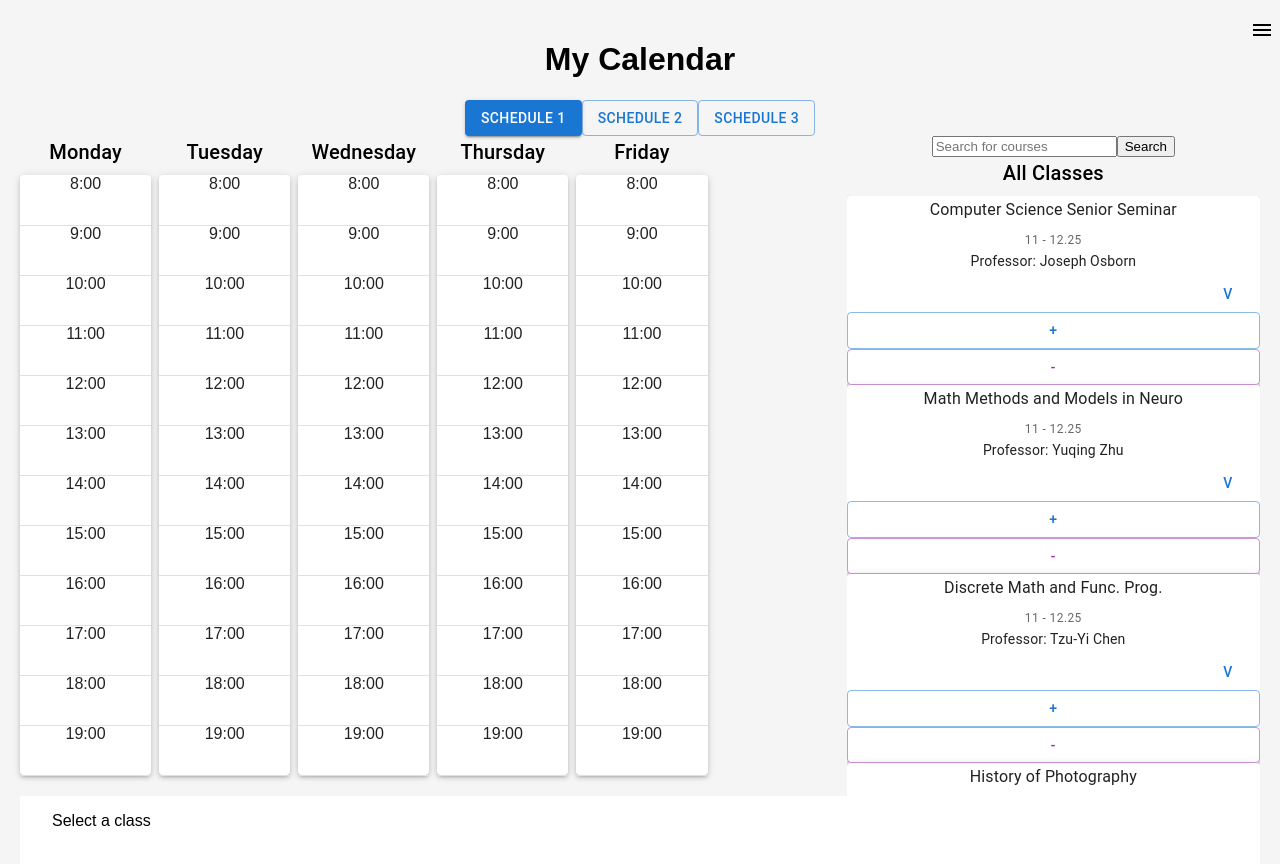
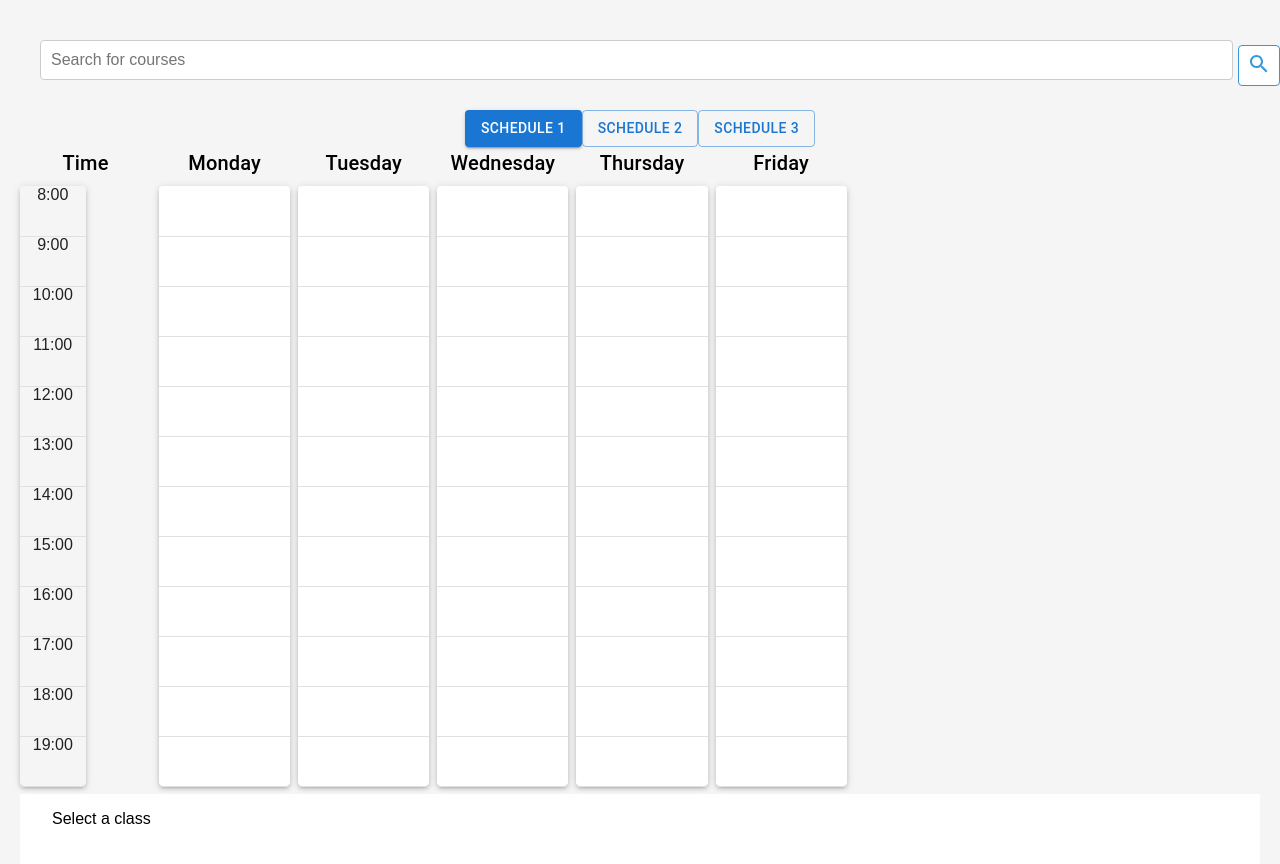
Before and after one commit to ytaa2021/p-classwise, a React (Create React App) app in the folder frontend/: page / in a window 1280 px wide. Shown: the top 864 px of the page. Built offline with nearby package versions, Linux system fonts and the light colour scheme.

Commit message:
move search to top, fix calendar time a little

```diff
--- a/frontend/package.json
+++ b/frontend/package.json
@@ -6,7 +6,7 @@
     "@emotion/react": "^11.11.1",
     "@emotion/styled": "^11.11.0",
     "@mui/icons-material": "^5.14.14",
-    "@mui/material": "^5.14.13",
+    "@mui/material": "^5.14.18",
     "@testing-library/jest-dom": "^5.17.0",
     "@testing-library/react": "^13.4.0",
     "@testing-library/user-event": "^13.5.0",
--- a/frontend/src/App.js
+++ b/frontend/src/App.js
@@ -1,6 +1,9 @@
 import React, { useState } from 'react';
 import { Grid, Paper, Typography, Divider, Button } from '@mui/material';
 import './App.css';
+import Autocomplete from '@mui/material/Autocomplete';
+import TextField from '@mui/material/TextField';
+
 
 import axios from 'axios';
 import BottomMenu from './components/BottomMenu/bottomMenu';
@@ -152,9 +155,18 @@ function App() {
 
   return (
     <div className="App">
+      <Search
+            courses={currentCourses}
+            onSearch={handleSearch}
+            allCourses={allCourses}
+            expandedBlocks={expandedBlocks}
+            addCourse={addCourse}
+            removeCourse={removeCourse}
+            toggleClassBlock={toggleClassBlock}
+            handleClassClick={handleClassClick}
+          />
       <Grid container spacing={2}>
         <Grid item xs={12}>
-          <h1>My Calendar</h1>
           {/* buttons to switch between which of the 3 schedules looking at */}
           <div>
             <Button
@@ -176,7 +188,7 @@ function App() {
               Schedule 3
             </Button>
           </div>
-          <SideMenu/>
+          {/* <SideMenu/> */}
         </Grid>
       </Grid>
       {/* container spacing is to make the calendar and search next to each other */}
@@ -184,30 +196,16 @@ function App() {
         <Grid item xs={8}>
           {/* rendering of the actual schedule grid */}
           <div className="custom-container"></div>
-            <Calendar
-              currentCourses={currentCourses}
-              addCourse={addCourse}
-              removeCourse={removeCourse}
-              initialSchedules={initialSchedules}
-              handleClassClick={handleClassClick}
-            />
-            <div/>
-        </Grid>
-        <Grid item xs={4}>
-          {/* rendering of the search bar -- need to integrate with sidemenu */}
-          <div className="custom-container"></div>
-          <Search
-            courses={currentCourses}
-            onSearch={handleSearch}
-            allCourses={allCourses}
-            expandedBlocks={expandedBlocks}
+          <Calendar
+            currentCourses={currentCourses}
             addCourse={addCourse}
             removeCourse={removeCourse}
-            toggleClassBlock={toggleClassBlock}
+            initialSchedules={initialSchedules}
             handleClassClick={handleClassClick}
           />
           <div/>
         </Grid>
+        {/* ... (existing code) */}
       </Grid>
       <BottomMenu course={selectedClass} handleClassClick={handleClassClick} />
     </div>
--- a/frontend/src/components/Calendar/calendar.css
+++ b/frontend/src/components/Calendar/calendar.css
@@ -7,3 +7,28 @@
   top: 0;
   right: 0;
 }
+
+
+.timeColumn {
+  background-color: transparent;
+}
+
+.dayColumn {
+  background-color: white;
+}
+
+
+.timeBlock {
+  position: absolute;
+  left: 0;
+  width: 100%;
+  text-align: right;
+  padding-right: 8px;
+  color: #555;
+  font-size: 14px;
+}
+
+.dayColumn {
+  position: relative;
+  height: 1200px;
+}
--- a/frontend/src/components/Calendar/calendar.js
+++ b/frontend/src/components/Calendar/calendar.js
@@ -4,7 +4,7 @@ import Search from '../Search/search';
 import { allCourses } from '../../courses/allCourses';
 
 
-const daysOfWeek = ['Monday', 'Tuesday', 'Wednesday', 'Thursday', 'Friday'];
+const daysOfWeek = ['Time', 'Monday', 'Tuesday', 'Wednesday', 'Thursday', 'Friday'];
 
 // const initialSchedules = {
 //   1: [],
@@ -46,14 +46,21 @@ const Scheduler = ({ currentCourses, addCourse, removeCourse, initialSchedules ,
           <Typography variant="h6" gutterBottom>
             {day}
           </Typography>
-            <Paper elevation={3} className="dayColumn">
+          <Paper
+            elevation={3}
+            className={`dayColumn ${day === 'Time' ? 'timeColumn' : ''}`}
+            style={{
+              background: day === 'Time' ? 'transparent' : 'white',
+              width: day === 'Time' ? '50%' : '100%',
+            }}
+          >
             {[...Array(24)].map((_, halfHour) => (
               <div
-                  className={halfHour % 2 === 0 ? "hourBlock" : "halfHour"}
+                className={halfHour % 2 === 0 ? 'hourBlock' : 'halfHour'}
                 key={halfHour}
                 style={{ top: `${halfHour * 25}px` }}
               >
-                  {halfHour % 2 === 0 && (halfHour / 2 + 8) + ":00"}
+                {day === 'Time' && halfHour % 2 === 0 && (halfHour / 2 + 8) + ':00'}
               </div>
             ))}
               {coursesByDay[day].map((course) => (
@@ -78,16 +85,6 @@ const Scheduler = ({ currentCourses, addCourse, removeCourse, initialSchedules ,
           </Grid>
         ))}
         <Grid item xs={2}>
-        {/* <Search
-            courses={currentCourses}
-            onSearch={handleSearch}
-            allCourses={allCourses}
-            expandedBlocks={expandedBlocks}
-            addCourse={addCourse}
-            removeCourse={removeCourse}
-            toggleClassBlock={toggleClassBlock}
-          /> */}
-          {/* <Search courses={currentCourses} onSearch={handleSearch} /> */}
         </Grid>
       </Grid>
     </div>
--- a/frontend/src/components/Search/search.css
+++ b/frontend/src/components/Search/search.css
@@ -8,3 +8,73 @@
     padding: 0;
     cursor: 'pointer';
   }
+
+
+.search {
+  display: flex;
+  flex-direction: column;
+  align-items: center;
+  padding: 20px;
+  width: 100%;
+}
+
+.search-bar {
+  display: flex;
+  align-items: center;
+  width: 100%;
+}
+
+input {
+  width: 100%;
+  padding: 10px;
+  margin-bottom: 10px;
+  font-size: 16px;
+  border: 1px solid #ccc;
+  border-radius: 4px;
+}
+
+.search-button {
+  font-size: 14px;
+  padding: 6px 8px;
+  color: #3498db;
+  cursor: pointer;
+  border: 1px solid #3498db;
+  background-color: #fff;
+  border-radius: 4px;
+  margin-left: 5px;
+  transition: background-color 0.3s ease, color 0.3s ease;
+}
+
+.search-button:hover {
+  background-color: #3498db;
+  color: #fff;
+}
+
+
+
+.course-list {
+  max-height: 600px;
+  overflow-y: auto;
+  width: 99%;
+}
+
+
+.classBlock {
+  width: 100%;
+  margin-bottom: 10px;
+  padding: 15px;
+  border: 1px solid #ddd;
+  border-radius: 5px;
+}
+
+
+.small-button {
+  font-size: 12px !important;
+  padding: 2px 2px !important;
+}
+
+.course-list-container {
+  height: 160px; /*  height to show three classes */
+  overflow-y: auto;
+  width: 100%;
+}
--- a/frontend/src/components/Search/search.js
+++ b/frontend/src/components/Search/search.js
@@ -1,6 +1,7 @@
-import React, { useState } from 'react';
-import { Grid, Paper, Typography, Button } from '@mui/material';
+import React, { useState, useEffect, useRef } from 'react';
+import { Paper, Typography, Button } from '@mui/material';
 import './search.css';
+import SearchIcon from '@mui/icons-material/Search';
 
 const Search = ({
   courses,
@@ -10,10 +11,11 @@ const Search = ({
   addCourse,
   removeCourse,
   toggleClassBlock,
-  handleClassClick
+  handleClassClick,
 }) => {
   const [searchTerm, setSearchTerm] = useState('');
-
+  const [showCourseList, setShowCourseList] = useState(false);
+  const searchRef = useRef(null);
 
   const handleSearch = () => {
     const filteredCourses = courses.filter((course) =>
@@ -23,71 +25,112 @@ const Search = ({
     onSearch(filteredCourses);
   };
 
+  const handleFocus = () => {
+    setShowCourseList(true);
+  };
+
+  const handleBlur = () => {
+    // Add a small delay to allow the click on the course list to register
+    setTimeout(() => {
+      setShowCourseList(false);
+    }, 200);
+  };
+
+  const handleDocumentClick = (event) => {
+    if (
+      searchRef.current &&
+      !searchRef.current.contains(event.target) &&
+      event.target.className !== 'small-button' &&
+      event.target.className !== 'classBlock'
+    ) {
+      setShowCourseList(false);
+    }
+  };
+
+  useEffect(() => {
+    document.addEventListener('mousedown', handleDocumentClick);
+
+    return () => {
+      document.removeEventListener('mousedown', handleDocumentClick);
+    };
+  }, []);
+
   return (
-    <div className="search">
+    <div className="search" ref={searchRef}>
+      <div className="search-bar">
         <input
           type="text"
           placeholder="Search for courses"
           value={searchTerm}
           onChange={(e) => setSearchTerm(e.target.value)}
+          onFocus={handleFocus}
+          onBlur={handleBlur}
         />
-      <button onClick={handleSearch}>Search</button>
+        <button className="search-button" onClick={handleSearch}>
+          <SearchIcon />
+        </button>
+      </div>
 
-      <Typography variant="h6" gutterBottom>
-        All Classes
-      </Typography>
-
-{/* max height here changes the height  of the scroll part*/}
+      {showCourseList && (
+        <div className="course-list-container">
         <div className="course-list" style={{ maxHeight: '600px', overflowY: 'auto' }}>
           {allCourses.map((course) => (
-          <Paper elevation={3} className="classBlock" key={course.title} onClick={() => handleClassClick(course)} >
+            <Paper elevation={3} className="classBlock" key={course.title} onClick={() => handleClassClick(course)}>
+              <div style={{ display: 'flex', alignItems: 'center' }}>
                 <div>
+                  <Button
+                    className="small-button"
+                    variant="outlined"
+                    color="primary"
+                    onClick={(e) => {
+                      e.stopPropagation(); // Prevent propagation to document click handler
+                      addCourse(course);
+                    }}
+                  >
+                    +
+                  </Button>
+                  <Button
+                    className="small-button"
+                    variant="outlined"
+                    color="secondary"
+                    onClick={(e) => {
+                      e.stopPropagation(); // Prevent propagation to document click handler
+                      removeCourse(course);
+                    }}
+                  >
+                    -
+                  </Button>
+                </div>
+                <div style={{ overflow: 'hidden', textOverflow: 'ellipsis' }}>
                   <Typography variant="subtitle1" gutterBottom>
                     {course.title}
                   </Typography>
-              <Typography variant="caption" color="textSecondary">
-                {`${course.startTime} - ${course.endTime}`}
-              </Typography>
-              <Typography variant="body2" gutterBottom>
-                Professor: {course.professor}
-              </Typography>
-              {expandedBlocks[course.title] && (
-                <div>
-                  <Typography variant="body2">
-                    Description: {course.description}
-                  </Typography>
                 </div>
-              )}
-              <div style={{ display: 'flex', justifyContent: 'flex-end' }}>
+                <div style={{ flex: 1, textAlign: 'right' }}>
                   <Button
                     className="v-icon"
                     variant="text"
                     color="primary"
                     onClick={() => toggleClassBlock(course.title)}
                   >
-                  {expandedBlocks[course.title] ? "^" : "v"}
-                </Button>
-              </div>
-              <div style={{ display: 'flex', flexDirection: 'column' }}>
-                <Button
-                  variant="outlined"
-                  color="primary"
-                  onClick={() => addCourse(course)}
-                >
-                  +
-                </Button>
-                <Button
-                  variant="outlined"
-                  color="secondary"
-                  onClick={() => removeCourse(course)}
-                >
-                  -
+                    {expandedBlocks[course.title] ? '^' : 'v'}
                   </Button>
                 </div>
               </div>
+              {expandedBlocks[course.title] && (
+                <div>
+                  <Typography variant="body2">
+                    Time: {`${course.startTime} - ${course.endTime}`}<br />
+                    Professor: {course.professor}<br />
+                    Description: {course.description}
+                  </Typography>
+                </div>
+              )}
             </Paper>
           ))}
         </div>
+      </div>
+      )}
     </div>
   );
 };
```
Also changed, not shown: 1 other file (tests, documents, lock files or other folders). Lines whose indentation alone changed are shown as unchanged.
